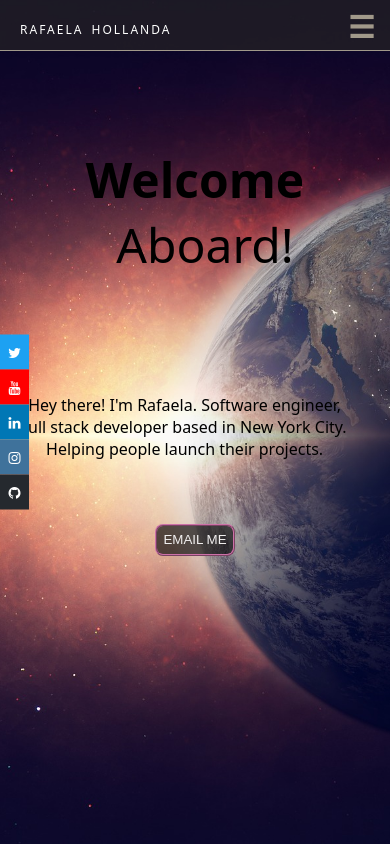
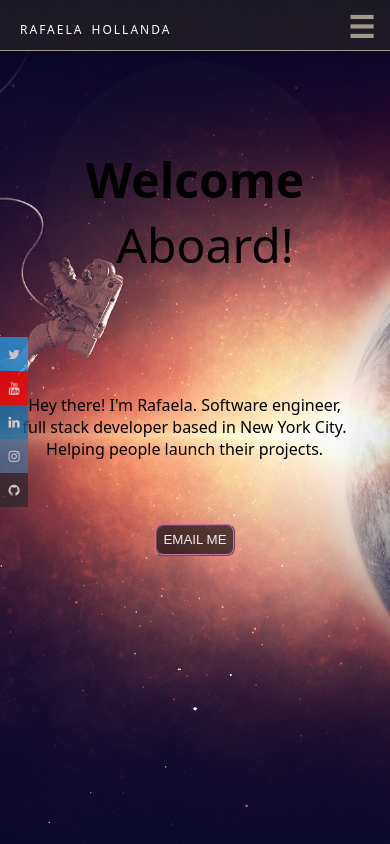
Before and after one commit to rphm95/Portfolio, a plain HTML site: page index.html in a window 390 px wide. Drawn offline with nearby package versions, Linux system fonts and the light colour scheme.

Commit message:
more mediaquery

```diff
--- a/style.css
+++ b/style.css
@@ -144,7 +144,7 @@ a{
     text-decoration: none;
     color: #f1efef;
 }
-/* ----- ANIMATION ----- */
+/* -------------- ANIMATION ------------- */
 
 .animation {
     position:relative;
@@ -170,18 +170,18 @@ a{
     transform: scale(0);
     opacity: 0;
     transform-origin: 50% 50%;
-    animation: pulse 4s cubic-bezier(.5,.5,0,1);
+    animation: pulse 5s cubic-bezier(.5,.5,0,1);
 
 }
 
 circle:nth-child(2) {
     fill: #7fc6a4;
-    animation: pulse 4s 1s cubic-bezier(.5,.5,0,1);
+    animation: pulse 5s 1s cubic-bezier(.5,.5,0,1);
 }
 
 circle:nth-child(3) {
     fill: #e5f77d;
-    animation: pulse 4s 1.75s cubic-bezier(.5,.5,0,1);
+    animation: pulse 5s 1.75s cubic-bezier(.5,.5,0,1);
 }
 
 @keyframes pulse {
@@ -195,13 +195,15 @@ circle:nth-child(3) {
 	}
 
 }
-/* ---- icon bar ----- */
+/* ------------------- icon bar ---------------------- */
+
 .icon-bar{
     position:fixed;
     top:50%;
     /* -webkit-transform: translateY(-50%);
     -ms-transform: translateY(-50%); */
     transform: translateY(-50%);
+    left: 10px;
 }
 
 .icon-bar a{
@@ -211,16 +213,14 @@ circle:nth-child(3) {
     transition: all 0.5s ease;
     color: white;
     font-size: 20px;
+    opacity: 0.7;
+
+
 }
 
 .icon-bar a:hover{
     background-color: rgba(0, 0, 0, 0.2);
 }
-
-/* .facebook {
-    background-color: #3b5998;
-
-} */
 
 .twitter {
     background-color: #1da1f2;
@@ -294,6 +294,22 @@ circle:nth-child(3) {
     }
 
     .icon-bar a{
-        font-size: 14px;
+        font-size: 13px;
+    }
+
+    .icon-bar{
+        left: 0;
+    }
+
+    body{
+        background-size: cover;
+        /* background-position: center; */
+        background-repeat: no-repeat;
+        background-position: 32% 0%;
+
+    }
+
+    .pulse{
+        width: 80%;
     }
 }
```
Also changed, not shown: resumestyle.css (+6 -6 lines).
